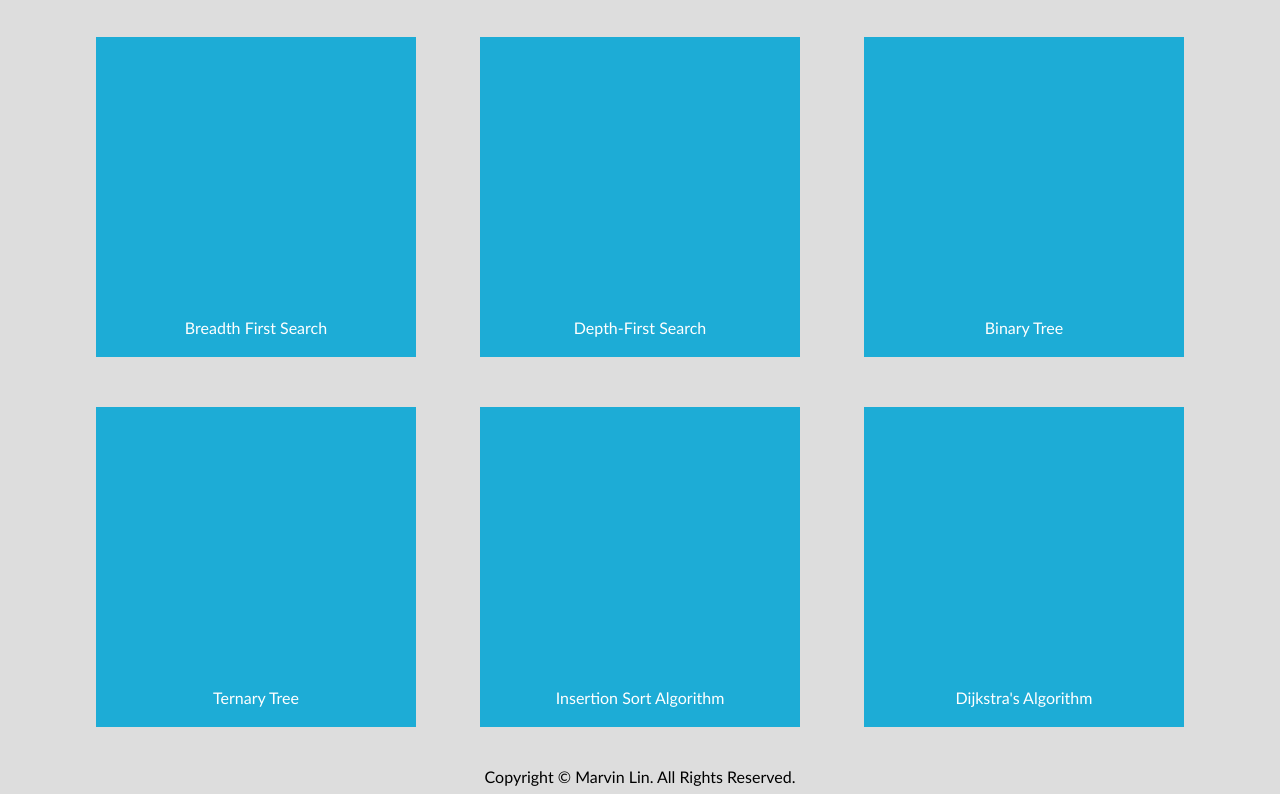
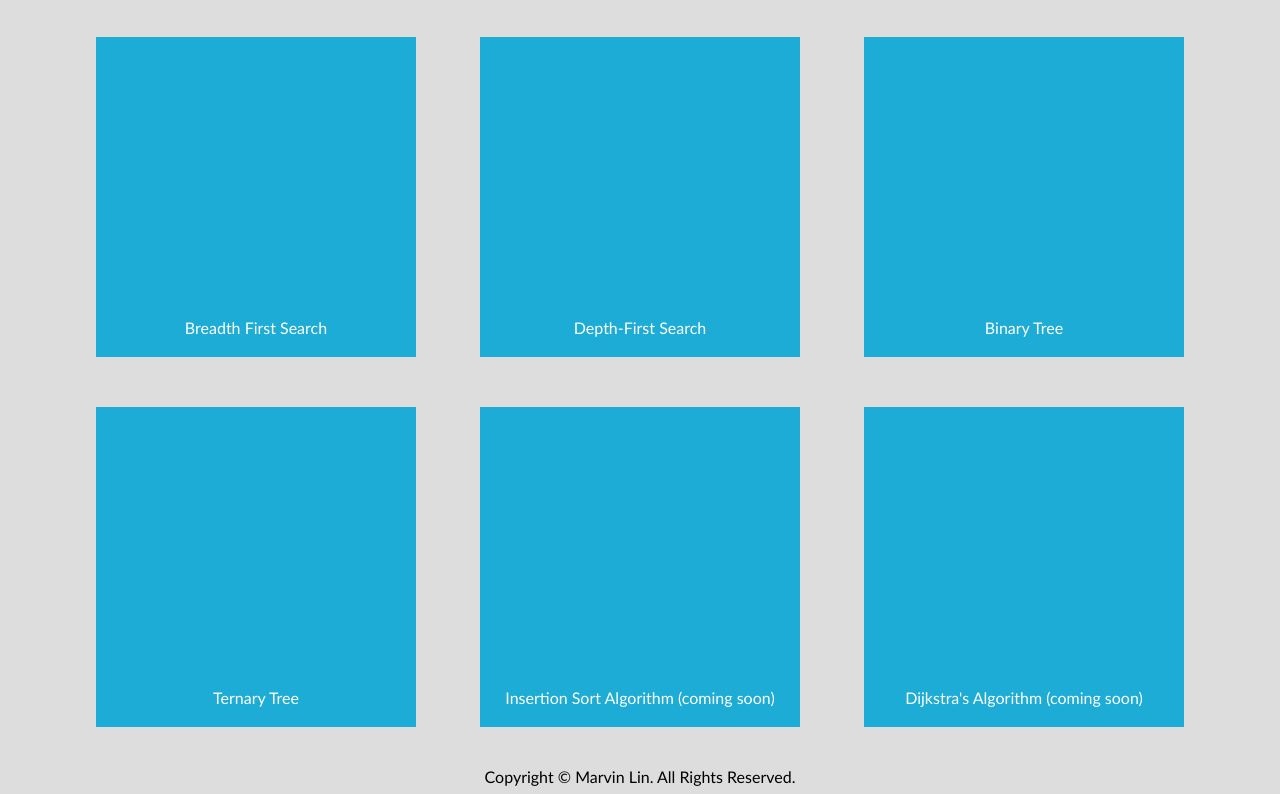
Before and after one commit to maaarvin-was-here/PortfolioWebsite, a plain HTML site: page project-algvis.html in a window 1280 px wide. Shown: the part 339-1133 px from the top of the page. Drawn offline with Linux system fonts and the light colour scheme.

Commit message:
Update project-algvis.html

```diff
--- a/project-algvis.html
+++ b/project-algvis.html
@@ -45,12 +45,12 @@
 
         <div class="grid-item">
             <p class="boxtitle">
-                Insertion Sort Algorithm
+                Insertion Sort Algorithm (coming soon)
             </p>
         </div>
         <div class="grid-item">
             <p class="boxtitle">
-                Dijkstra's Algorithm
+                Dijkstra's Algorithm (coming soon)
             </p>
         </div>
     </div>
```
